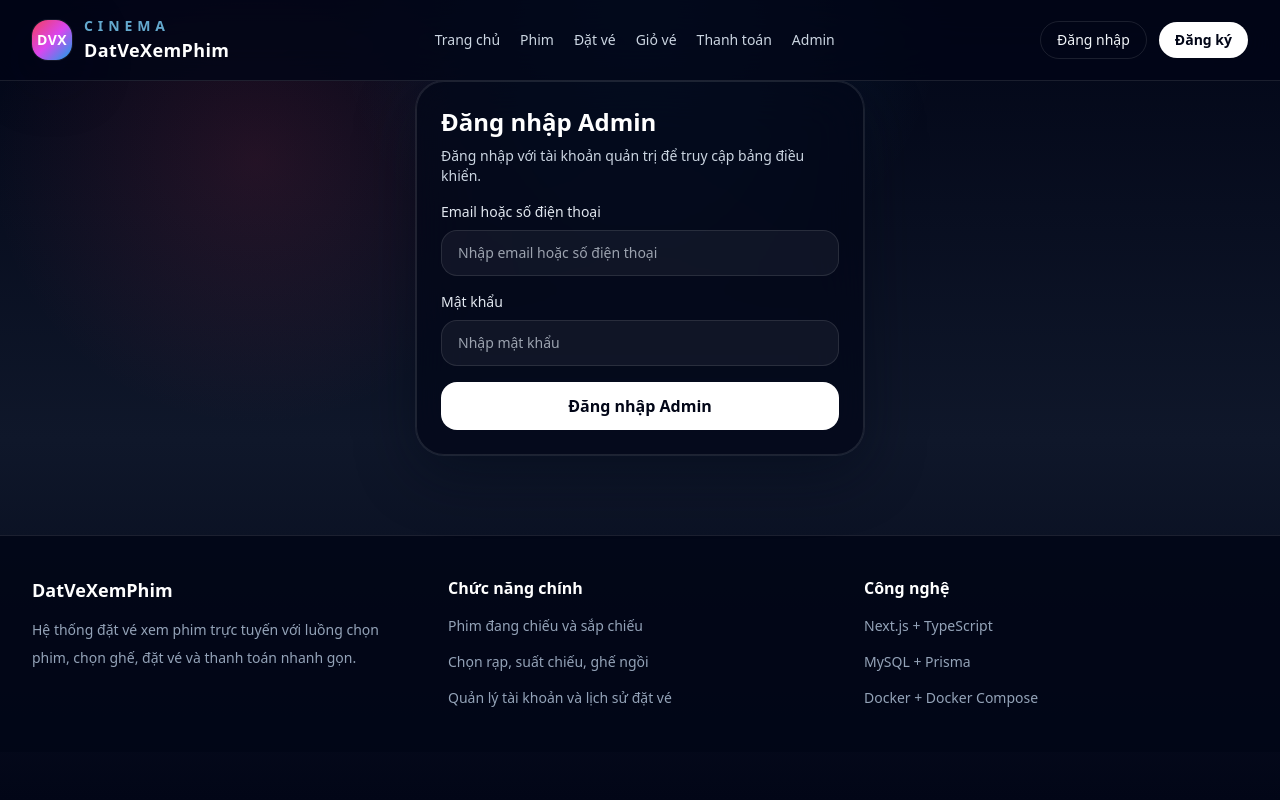
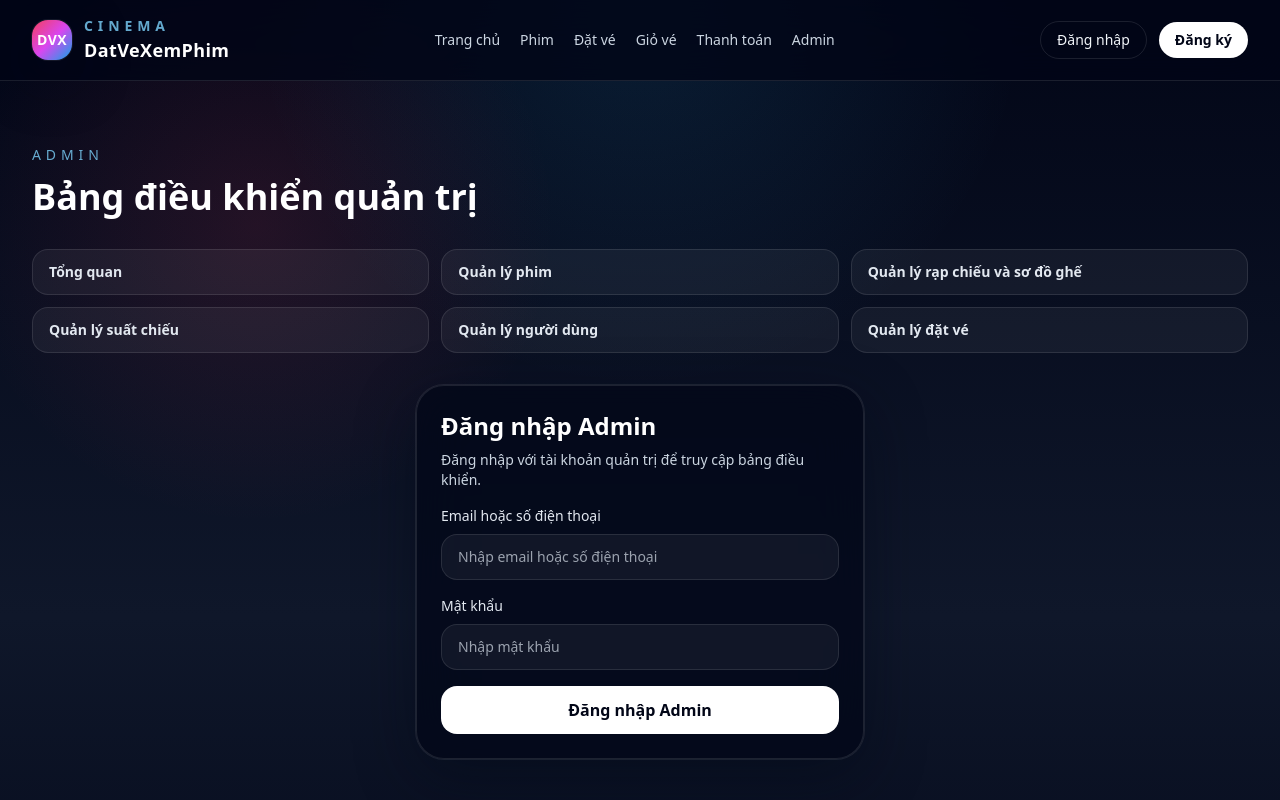
Before and after one commit to KieuTranThuUyen/Movie-booking-web-application, a Next.js app in the folder web-dat-ve-xem-phim/: page /admin/dang-nhap in a window 1280 px wide. Shown: the top 800 px of the page. Built offline with nearby package versions, Linux system fonts and the light colour scheme; no server answers.

Commit message:
feature(admin_layout): add admin layout

```diff
--- /dev/null
+++ b/web-dat-ve-xem-phim/src/app/admin/layout.tsx
@@ -0,0 +1,32 @@
+import type { ReactNode } from 'react';
+import Link from 'next/link';
+
+const adminLinks = [
+  { href: '/admin', label: 'Tổng quan' },
+  { href: '/admin/movies', label: 'Quản lý phim' },
+  { href: '/admin/cinemas', label: 'Quản lý rạp chiếu và sơ đồ ghế' },
+  { href: '/admin/showtimes', label: 'Quản lý suất chiếu' },
+  { href: '/admin/users', label: 'Quản lý người dùng' },
+  { href: '/admin/bookings', label: 'Quản lý đặt vé' }
+];
+
+export default function AdminLayout({ children }: { children: ReactNode }) {
+  return (
+    <main className="page-shell py-12 lg:py-16">
+      <div className="space-y-3">
+        <p className="text-sm uppercase tracking-[0.35em] text-sky-300/80">Admin</p>
+        <h1 className="text-4xl font-bold text-white">Bảng điều khiển quản trị</h1>
+      </div>
+
+      <nav className="mt-8 grid gap-3 md:grid-cols-2 xl:grid-cols-3">
+        {adminLinks.map((item) => (
+          <Link key={item.href} href={item.href} className="rounded-2xl border border-white/10 bg-white/5 px-4 py-3 text-sm font-semibold text-slate-200 transition hover:border-white/30 hover:bg-white/10">
+            {item.label}
+          </Link>
+        ))}
+      </nav>
+
+      <div className="mt-8">{children}</div>
+    </main>
+  );
+}
```
